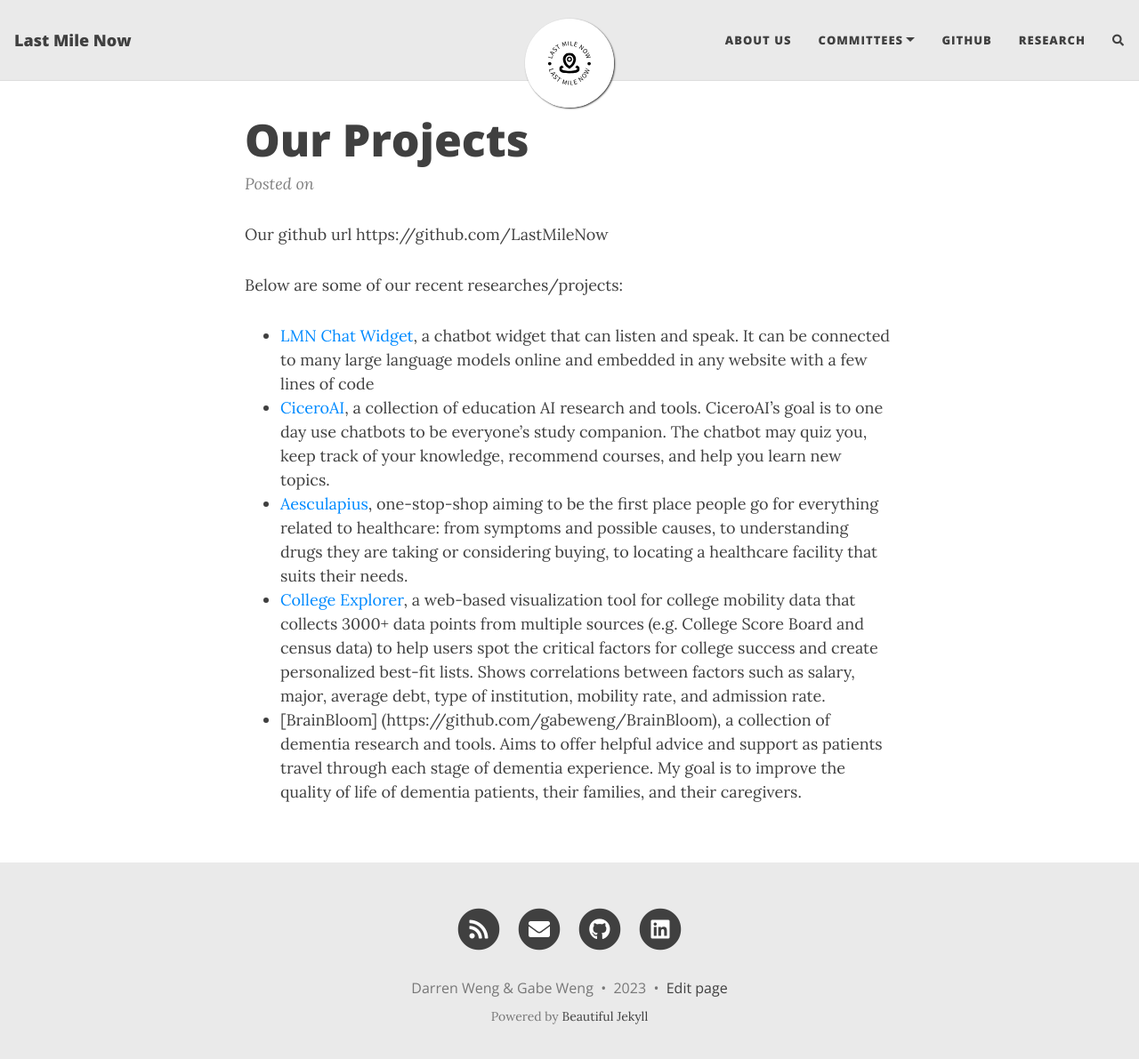
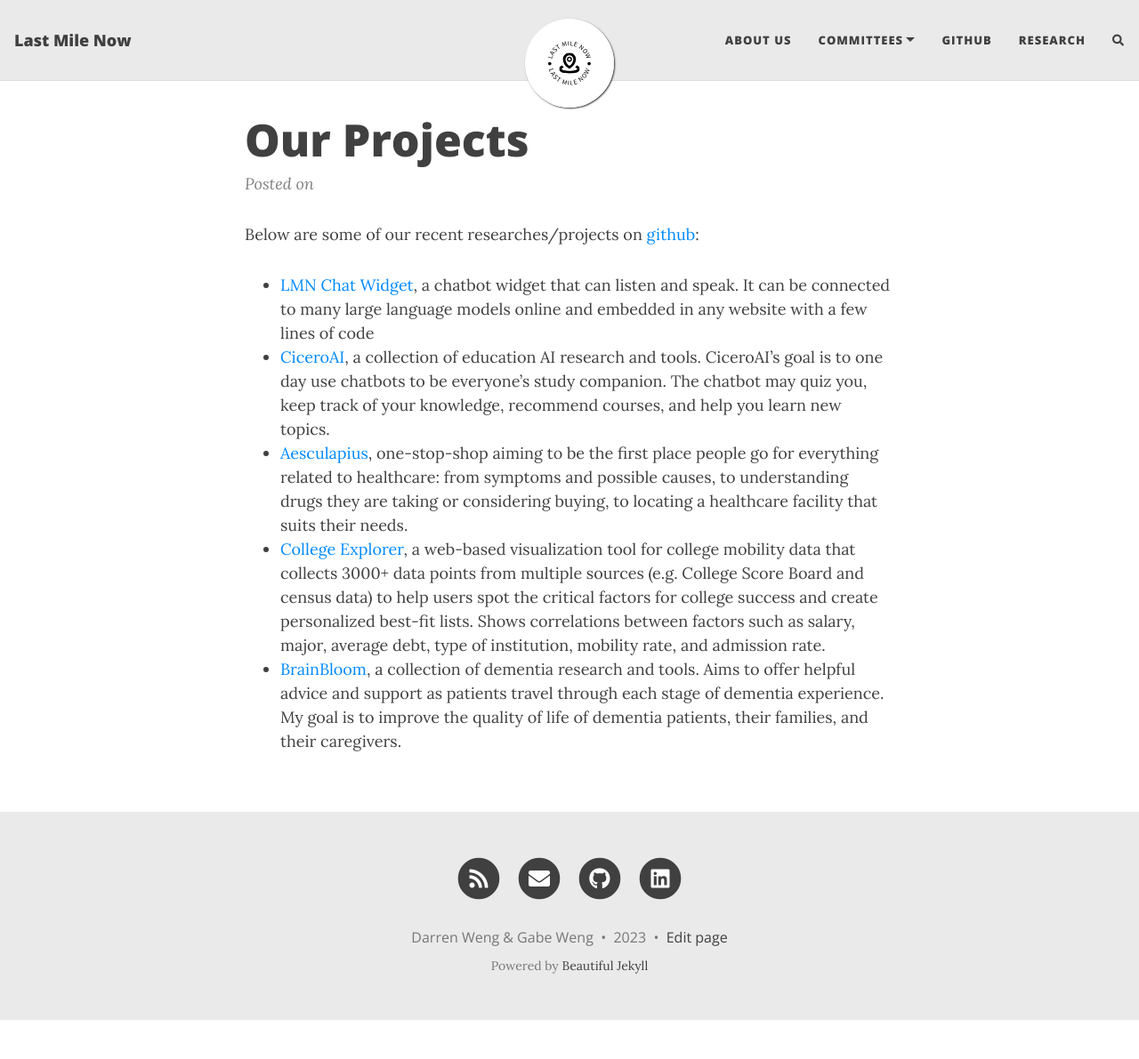
Before and after one commit to LastMileNow/lastmilenow.github.io, a Jekyll site: the page built from opensource/researches.md, in a window 1280 px wide and 1204 px high. Shown: the top 1191 px of the window at 89% size. Built offline with Jekyll 4.4.1, drawn with Linux system fonts in a browser that asks for light colours; nearby versions of some CDN libraries; comment, search, counter and statistics services are not loaded.

Commit message:
fixed rl

```diff
--- a/_config.yml
+++ b/_config.yml
@@ -29,7 +29,7 @@
     - LGBTQ: "lgbtq"
     - Food Security: "food"
   Github: "https://github.com/LastMileNow"
-  Research: "researches"
+  Research: "/opensource/researches"
   # Blogs: "tags"
 ################
 # --- Logo --- #
--- a/opensource/researches.md
+++ b/opensource/researches.md
@@ -5,13 +5,10 @@
 share-img:
 ---
 
-Our github url https://github.com/LastMileNow
-
-
-Below are some of our recent researches/projects:
+Below are some of our recent researches/projects on [github](https://github.com/LastMileNow):
 
 - [LMN Chat Widget](https://github.com/LastMileNow/LMN-Chat-Widget.git), a chatbot widget that can listen and speak. It can be connected to many large language models online and embedded in any website with a few lines of code
 - [CiceroAI](https://github.com/LastMileNow/CiceroAI), a collection of education AI research and tools. CiceroAI's goal is to one day use chatbots to be everyone's study companion. The chatbot may quiz you, keep track of your knowledge, recommend courses, and help you learn new topics.
 - [Aesculapius](https://github.com/gabeweng/aesculapius-backend), one-stop-shop aiming to be the first place people go for everything related to healthcare: from symptoms and possible causes, to understanding drugs they are taking or considering buying, to locating a healthcare facility that suits their needs.
 - [College Explorer](https://github.com/LastMileNow/CollegeExplorer), a web-based visualization tool for college mobility data that collects 3000+ data points from multiple sources (e.g. College Score Board and census data) to help users spot the critical factors for college success and create personalized best-fit lists. Shows correlations between factors such as salary, major, average debt, type of institution, mobility rate, and admission rate.
-- [BrainBloom] (https://github.com/gabeweng/BrainBloom), a collection of dementia research and tools. Aims to offer helpful advice and support as patients travel through each stage of dementia experience. My goal is to improve the quality of life of dementia patients, their families, and their caregivers.
+- [BrainBloom](https://github.com/gabeweng/BrainBloom), a collection of dementia research and tools. Aims to offer helpful advice and support as patients travel through each stage of dementia experience. My goal is to improve the quality of life of dementia patients, their families, and their caregivers.
```
